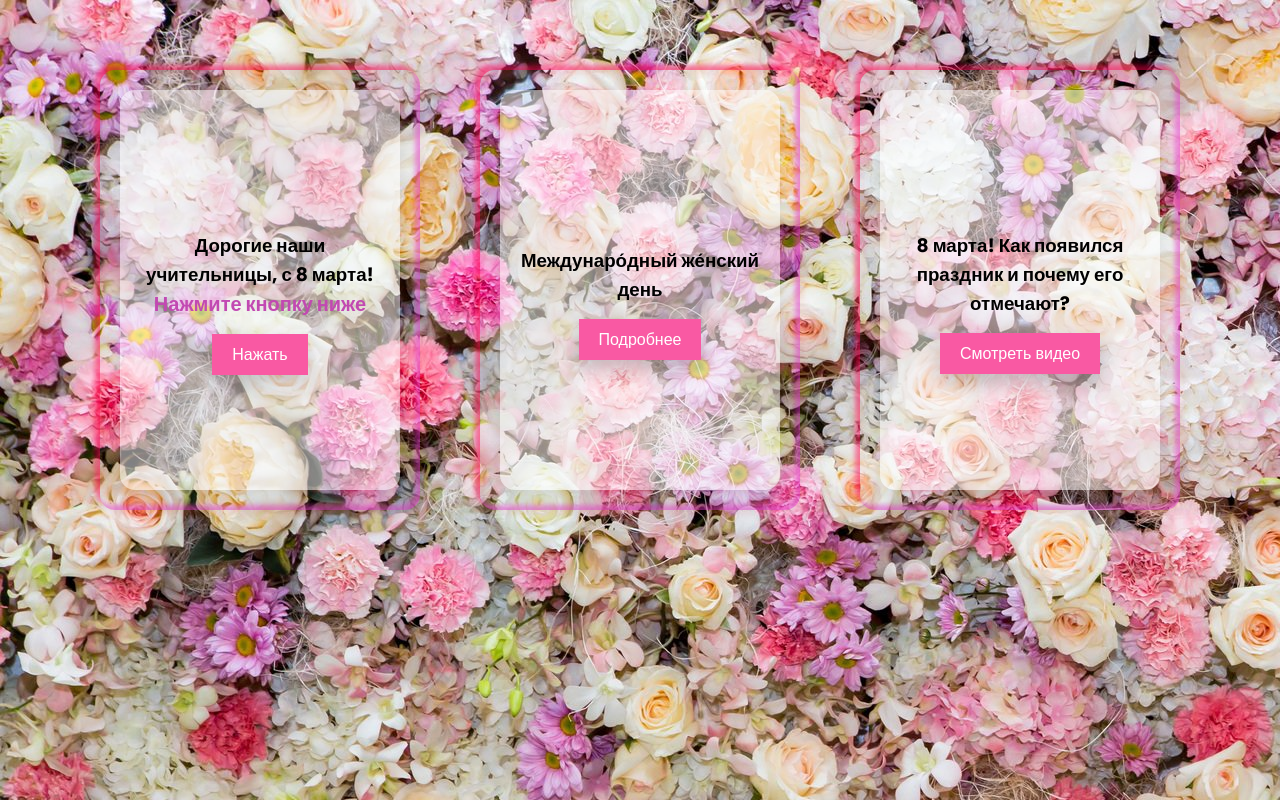
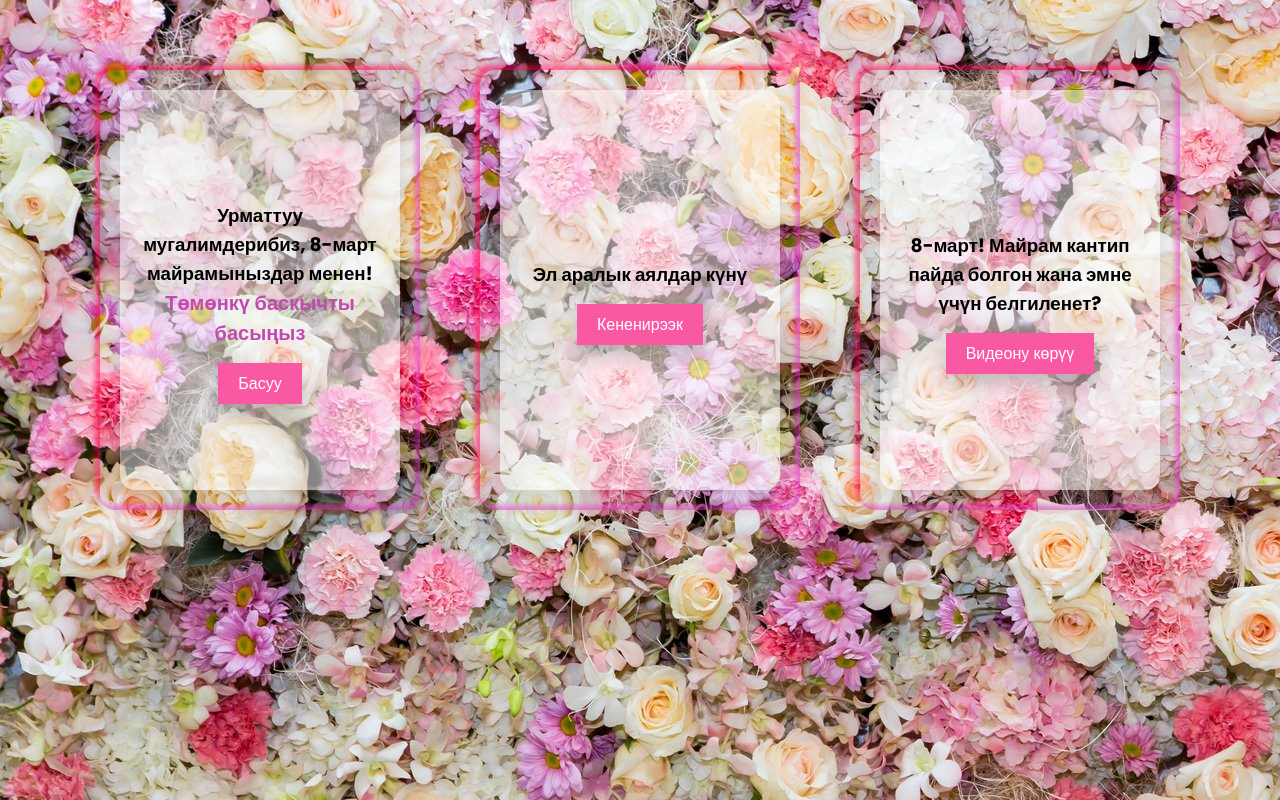
Before and after one commit to chika457/invitation, a plain HTML site: page index.html in a window 1280 px wide. Drawn offline with Linux system fonts and the light colour scheme.

Commit message:
new code

```diff
--- a/css/style.css
+++ b/css/style.css
@@ -82,7 +82,7 @@ body {
   color: rgb(194, 73, 178);
   z-index: 1;
   transition: 0.5s;
-  font-weight: 800;
+  font-weight: 600;
 }
 .container .card:hover .box .content h3,
 .container .card:hover .box .content p
--- a/index.html
+++ b/index.html
@@ -12,9 +12,9 @@
           <div class="content">
             <img class="logo" src="" alt="" />
             <h2>8</h2>
-            <h3>Дорогие наши учительницы, с 8 марта!</h3>
-            <p>Нажмите кнопку ниже</p>
-            <a href="https://mart8.vercel.app/">Нажать</a>
+            <h3>Урматтуу мугалимдерибиз, 8-март майрамыныздар менен!</h3>
+            <p>Төмөнкү баскычты басыңыз</p>
+            <a href="https://mart8.vercel.app/">Басуу</a>
           </div>
         </div>
       </div>
@@ -23,12 +23,12 @@
           <div class="content">
             <img class="logo" src="" alt="" />
             <h2>8</h2>
-            <h3>Междунаро́дный же́нский день</h3>
+            <h3>Эл аралык аялдар күнү</h3>
             <p>
             </p>
             <a
-              href="https://ru.wikipedia.org/wiki/%D0%9C%D0%B5%D0%B6%D0%B4%D1%83%D0%BD%D0%B0%D1%80%D0%BE%D0%B4%D0%BD%D1%8B%D0%B9_%D0%B6%D0%B5%D0%BD%D1%81%D0%BA%D0%B8%D0%B9_%D0%B4%D0%B5%D0%BD%D1%8C"
-              >Подробнее</a
+              href="https://ky.wikipedia.org/wiki/%D0%90%D1%8F%D0%BB%D0%B4%D0%B0%D1%80%D0%B4%D1%8B%D0%BD_%D1%8D%D0%BB_%D0%B0%D1%80%D0%B0%D0%BB%D1%8B%D0%BA_%D0%BC%D0%B0%D0%B9%D1%80%D0%B0%D0%BC%D1%8B"
+              >Кененирээк</a
             >
           </div>
         </div>
@@ -38,13 +38,17 @@
           <div class="content">
             <img class="logo" src="" alt="" />
             <h2>8</h2>
-            <h3>8 марта! Как появился праздник и почему его отмечают?</h3>
+            <h3>8-март! Майрам кантип пайда болгон жана эмне үчүн белгиленет?</h3>
             <a href="https://www.youtube.com/watch?v=fzgxzxANJaM"
-              >Смотреть видео</a
+              >Видеону көрүү</a
             >
           </div>
         </div>
       </div>
+      <!-- <audio controls autoplay>
+        <source src="Patrick Watson Je Te Laisserai Des Mots.mp3" type="audio/mp3">
+        Ваш браузер не поддерживает тег audio.
+    </audio> -->
     </div>
   </body>
 </html>
```
Also changed, not shown: 1 other file.
